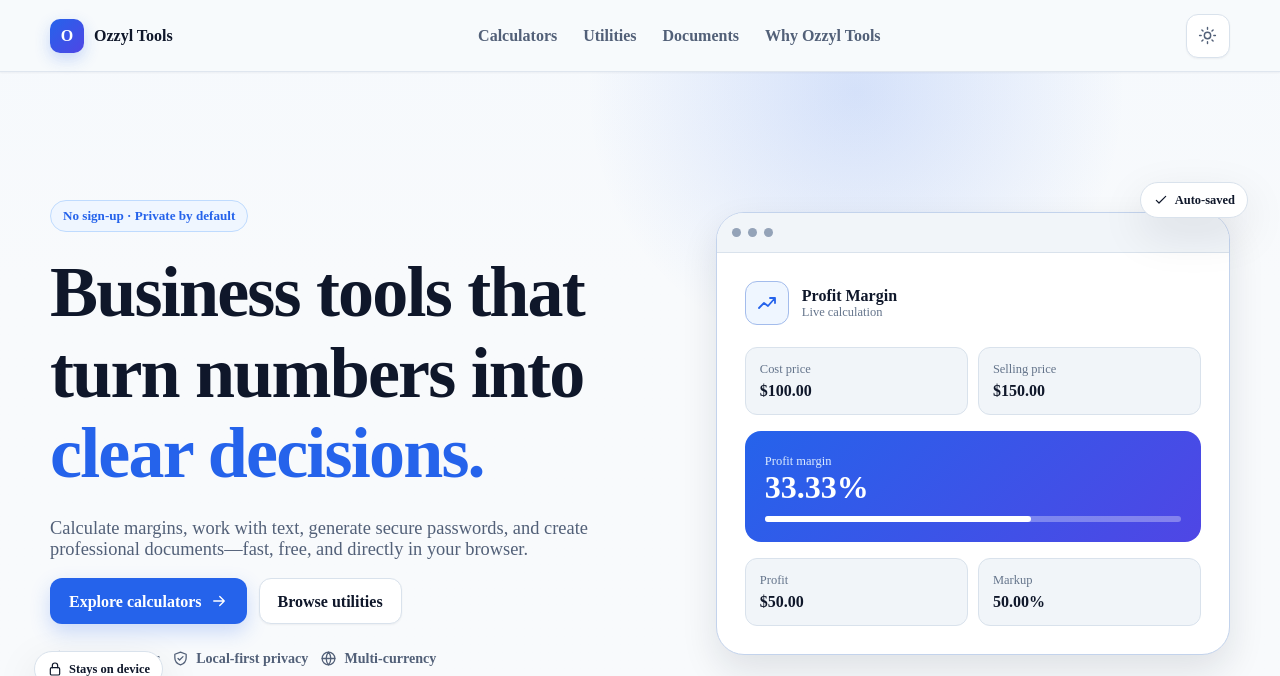
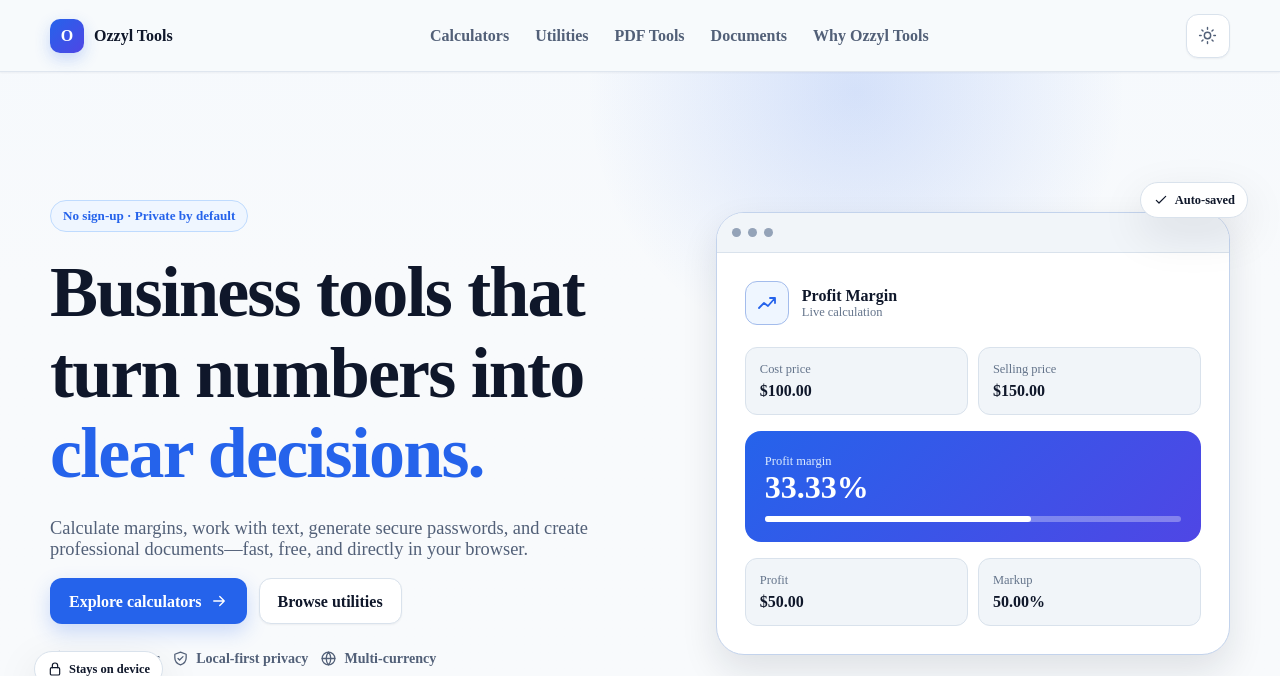
Before and after one commit to rahmatullahboss/ozzyl-tools, a Flask app: page / in a window 1280 px wide. Shown: the top 676 px of the page. Run offline with Flask 3, Linux system fonts and the light colour scheme.

Commit message:
feat: link PDF tools in navigation

```diff
--- a/app/templates/base.html
+++ b/app/templates/base.html
@@ -44,6 +44,7 @@
       <nav class="desktop-nav" aria-label="Primary navigation">
         <a href="{{ url_for('main.home') }}#calculators">Calculators</a>
         <a href="{{ url_for('main.home') }}#utilities">Utilities</a>
+        <a href="{{ url_for('main.home') }}#pdf-tools">PDF Tools</a>
         <a href="{{ url_for('main.home') }}#documents">Documents</a>
         <a href="{{ url_for('main.home') }}#why-us">Why Ozzyl Tools</a>
       </nav>
@@ -62,6 +63,7 @@
       <nav class="container" aria-label="Mobile navigation">
         <a href="{{ url_for('main.home') }}#calculators">Calculators</a>
         <a href="{{ url_for('main.home') }}#utilities">Utilities</a>
+        <a href="{{ url_for('main.home') }}#pdf-tools">PDF tools</a>
         <a href="{{ url_for('main.home') }}#documents">Document generators</a>
         <a href="{{ url_for('main.privacy') }}">Privacy</a>
         <a href="{{ url_for('main.terms') }}">Terms</a>
@@ -84,6 +86,7 @@
       <div>
         <h2>Popular tools</h2>
         <a href="{{ url_for('main.calculator', slug='profit-margin-calculator') }}">Profit margin</a>
+        <a href="{{ url_for('pdf_tools.merge_pdf') }}">Merge PDF</a>
         <a href="{{ url_for('utility_tools.word_counter') }}">Word counter</a>
         <a href="{{ url_for('utility_tools.percentage_calculator') }}">Percentage calculator</a>
         <a href="{{ url_for('word_tools.word_unscrambler') }}">Word unscrambler</a>
```
